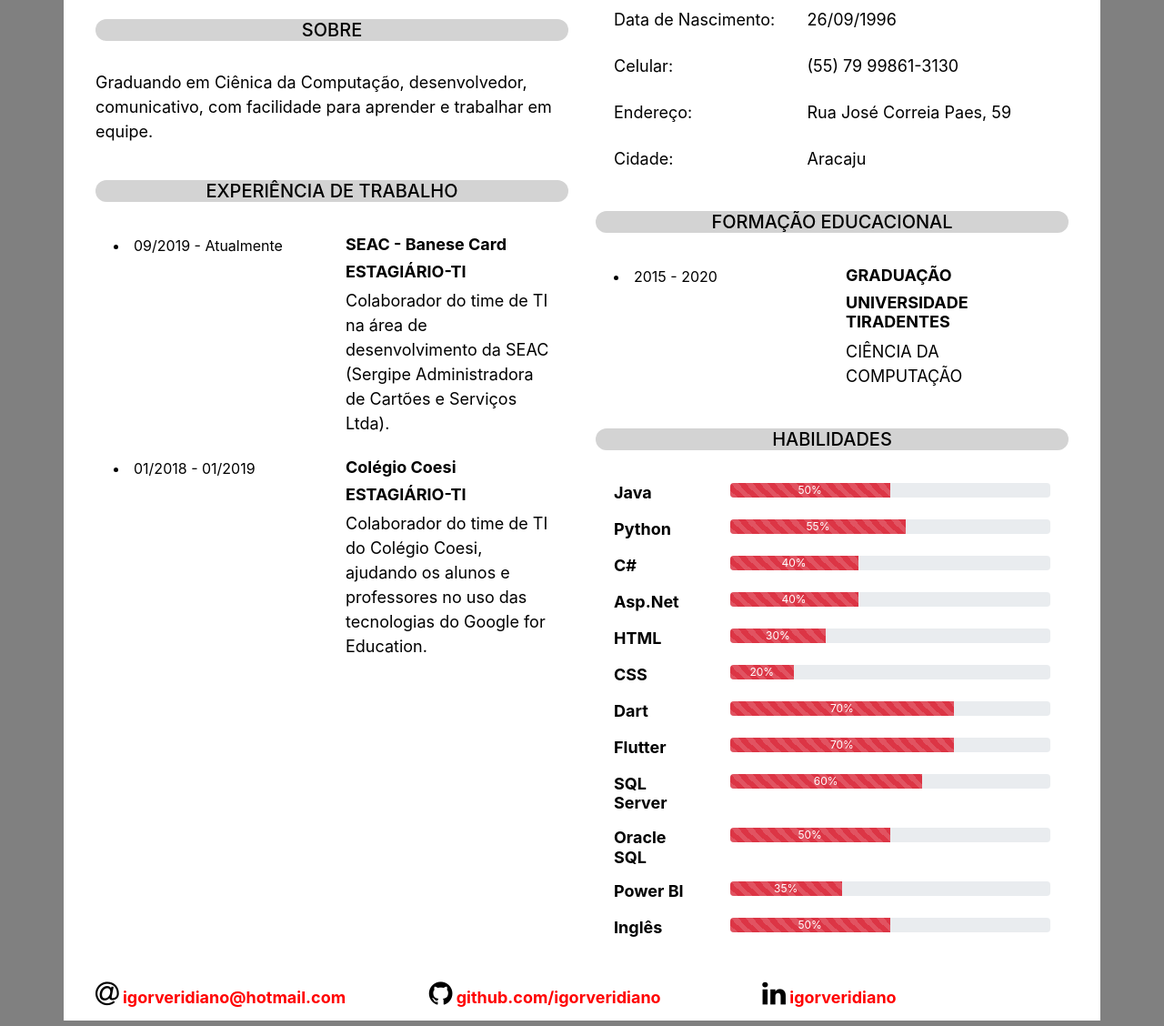
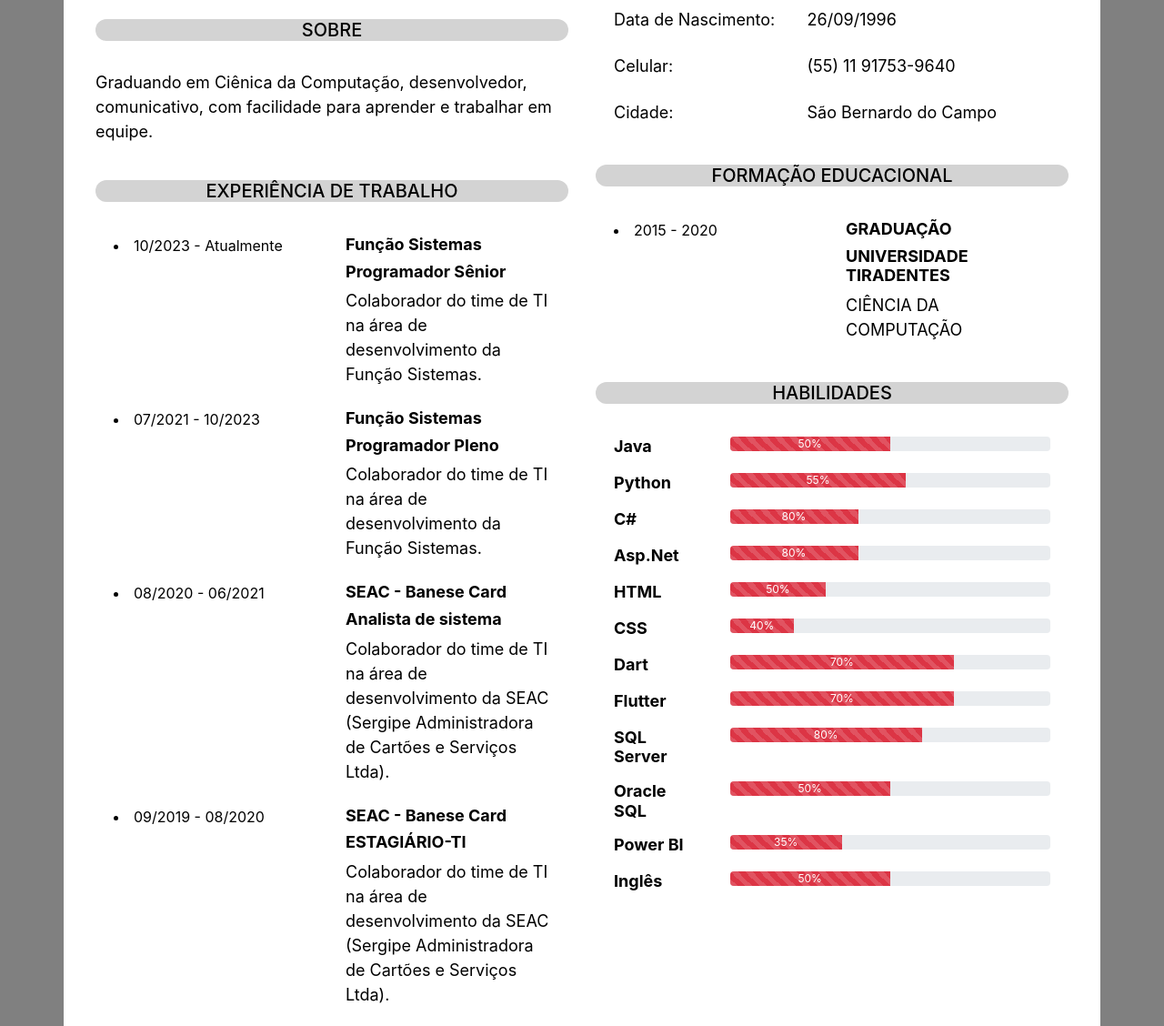
Before and after one commit to igorveridiano/igorveridiano.github.io, a plain HTML site: page index.html in a window 1280 px wide. Shown: the part 211-1339 px from the top of the page at 91% size. Drawn offline with nearby package versions, Linux system fonts and the light colour scheme.

Commit message:
Atualização de dados

```diff
--- a/index.html
+++ b/index.html
@@ -33,7 +33,37 @@
                 </br>
                 <div class="row">
                     <div class="col-sm">
-                        <li>09/2019 - Atualmente</li>
+                        <li>10/2023 - Atualmente</li>
+                    </div>
+                    <div class="col-sm">
+                        <h6>Função Sistemas</h6>
+                        <h6>Programador Sênior</h6>
+                        <p>Colaborador do time de TI na área de desenvolvimento da Função Sistemas.</p>
+                    </div>
+                </div>
+                <div class="row">
+                    <div class="col-sm">
+                        <li>07/2021 - 10/2023</li>
+                    </div>
+                    <div class="col-sm">
+                        <h6>Função Sistemas</h6>
+                        <h6>Programador Pleno</h6>
+                        <p>Colaborador do time de TI na área de desenvolvimento da Função Sistemas.</p>
+                    </div>
+                </div>
+                <div class="row">
+                    <div class="col-sm">
+                        <li>08/2020 - 06/2021</li>
+                    </div>
+                    <div class="col-sm">
+                        <h6>SEAC - Banese Card</h6>
+                        <h6>Analista de sistema</h6>
+                        <p>Colaborador do time de TI na área de desenvolvimento da SEAC (Sergipe Administradora de Cartões e Serviços Ltda).</p>
+                    </div>
+                </div>
+                <div class="row">
+                    <div class="col-sm">
+                        <li>09/2019 - 08/2020</li>
                     </div>
                     <div class="col-sm">
                         <h6>SEAC - Banese Card</h6>
@@ -93,15 +123,7 @@
                         <p>Celular:</p>
                     </div>
                     <div class="col-7">
-                        <p>(55) 79 99861-3130</p>
-                    </div>
-                </div>
-                <div class="row">
-                    <div class="col-5">
-                        <p>Endereço:</p>
-                    </div>
-                    <div class="col-7">
-                        <p>Rua José Correia Paes, 59</p>
+                        <p>(55) 11 91753-9640</p>
                     </div>
                 </div>
                 <div class="row">
@@ -109,7 +131,7 @@
                         <p>Cidade:</p>
                     </div>
                     <div class="col-7">
-                        <p>Aracaju</p>
+                        <p>São Bernardo do Campo</p>
                     </div>
                 </div>
                 </br>
@@ -160,7 +182,7 @@
                         <p class="progress">
                             <div1 class="progress-bar progress-bar-striped progress-bar-animated bg-danger"
                                 role="progressbar" style="width: 40%;" aria-valuenow="60" aria-valuemin="0"
-                                aria-valuemax="100">40%</div1>
+                                aria-valuemax="100">80%</div1>
                         </p>
                     </div>
                 </div>
@@ -172,7 +194,7 @@
                         <p class="progress">
                             <div1 class="progress-bar progress-bar-striped progress-bar-animated bg-danger"
                                 role="progressbar" style="width: 40%;" aria-valuenow="60" aria-valuemin="0"
-                                aria-valuemax="100">40%</div1>
+                                aria-valuemax="100">80%</div1>
                         </p>
                     </div>
                 </div>
@@ -184,7 +206,7 @@
                         <p class="progress">
                             <div1 class="progress-bar progress-bar-striped progress-bar-animated bg-danger"
                                 role="progressbar" style="width: 30%;" aria-valuenow="60" aria-valuemin="0"
-                                aria-valuemax="100">30%</div1>
+                                aria-valuemax="100">50%</div1>
                         </p>
                     </div>
                 </div>
@@ -196,7 +218,7 @@
                         <p class="progress">
                             <div1 class="progress-bar progress-bar-striped progress-bar-animated bg-danger"
                                 role="progressbar" style="width: 20%;" aria-valuenow="60" aria-valuemin="0"
-                                aria-valuemax="100">20%</div1>
+                                aria-valuemax="100">40%</div1>
                         </p>
                     </div>
                 </div>
@@ -232,7 +254,7 @@
                         <p class="progress">
                             <div1 class="progress-bar progress-bar-striped progress-bar-animated bg-danger"
                                 role="progressbar" style="width: 60%;" aria-valuenow="60" aria-valuemin="0"
-                                aria-valuemax="100">60%</div1>
+                                aria-valuemax="100">80%</div1>
                         </p>
                     </div>
                 </div>
```
